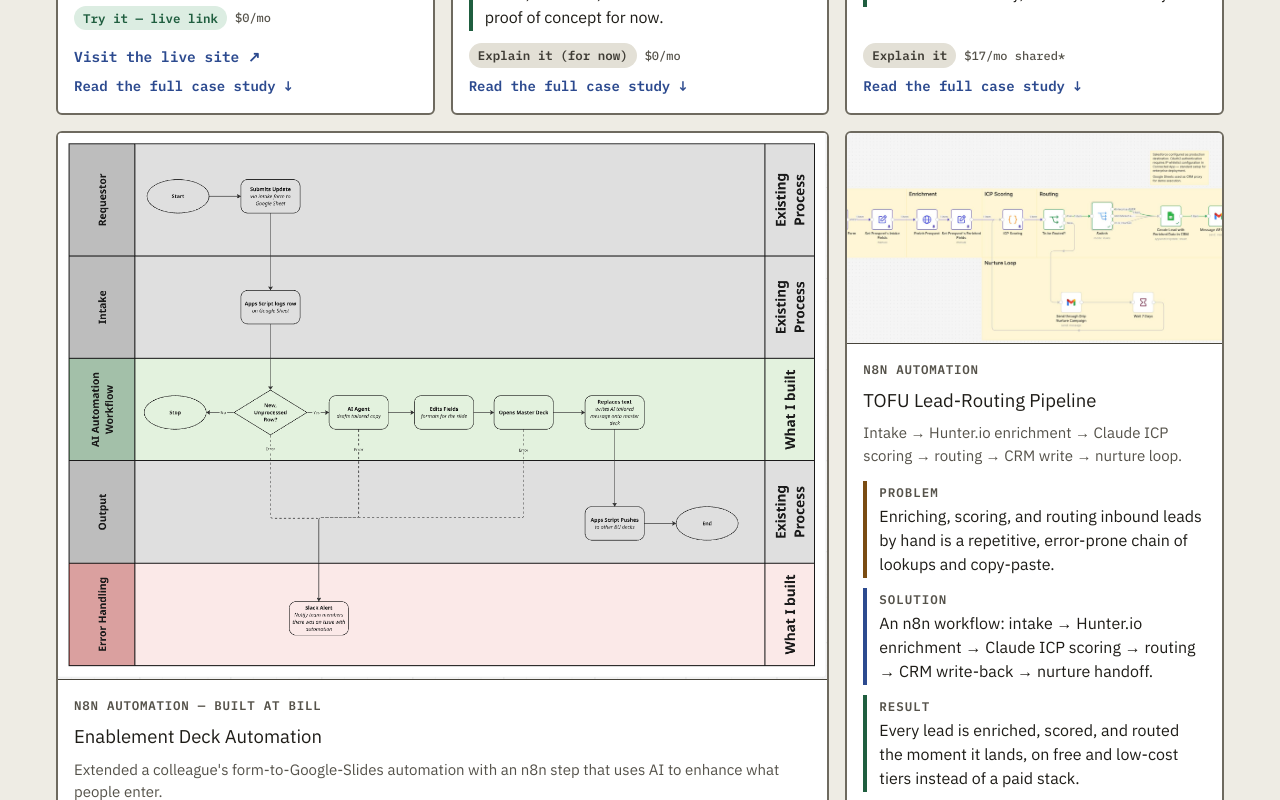
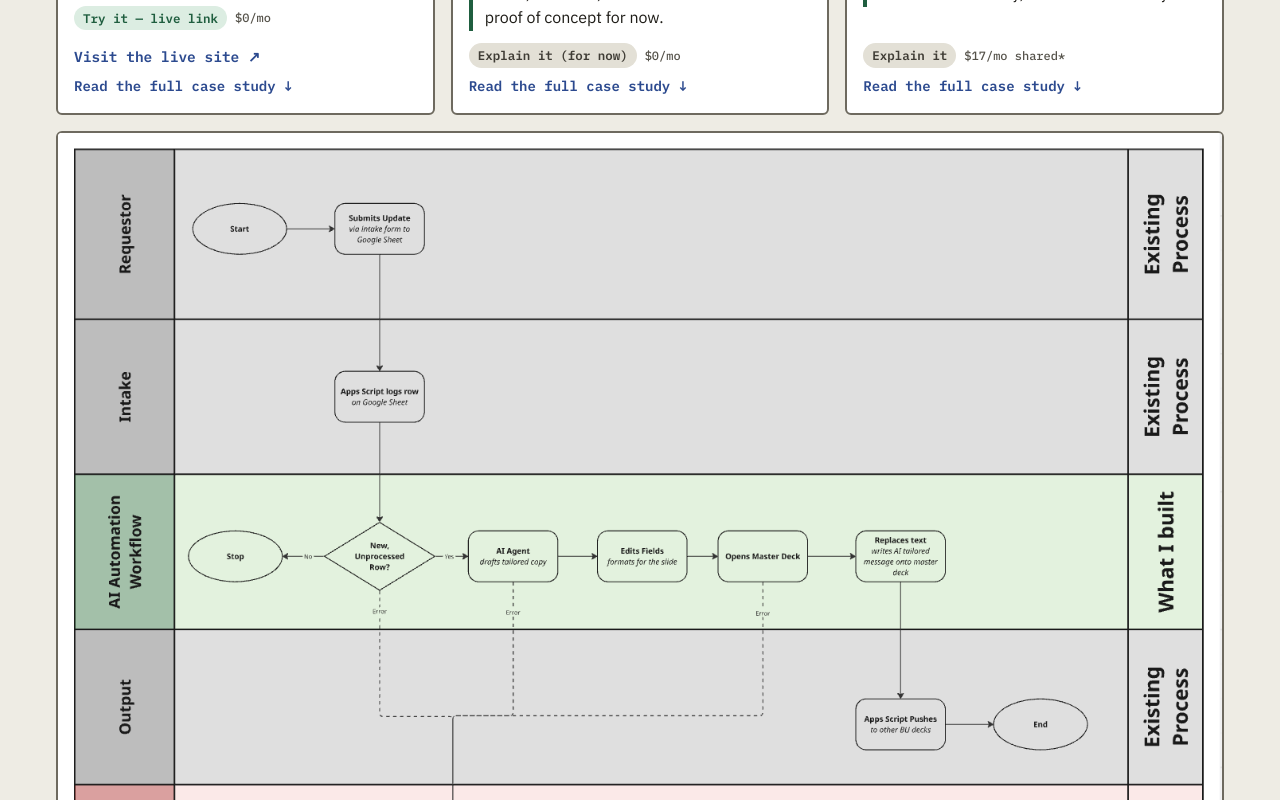
Before and after one commit to lampertwb/lampertwb, a Next.js app: page / in a window 1280 px wide. Shown: the part 3920-4720 px from the top of the page. Built offline with nearby package versions, Linux system fonts and the light colour scheme.

Commit message:
Make Enablement and Recipe Import cards full-width

```diff
--- a/app/page.tsx
+++ b/app/page.tsx
@@ -1317,7 +1317,7 @@
                 <div
                   key={project.name}
                   className={`wire card${
-                    project.video || project.imageFit === "contain" ? " sm:col-span-2" : ""
+                    project.video || project.imageFit === "contain" ? " sm:col-span-2 lg:col-span-3" : ""
                   }`}
                 >
                   {!project.noHero && (
```
